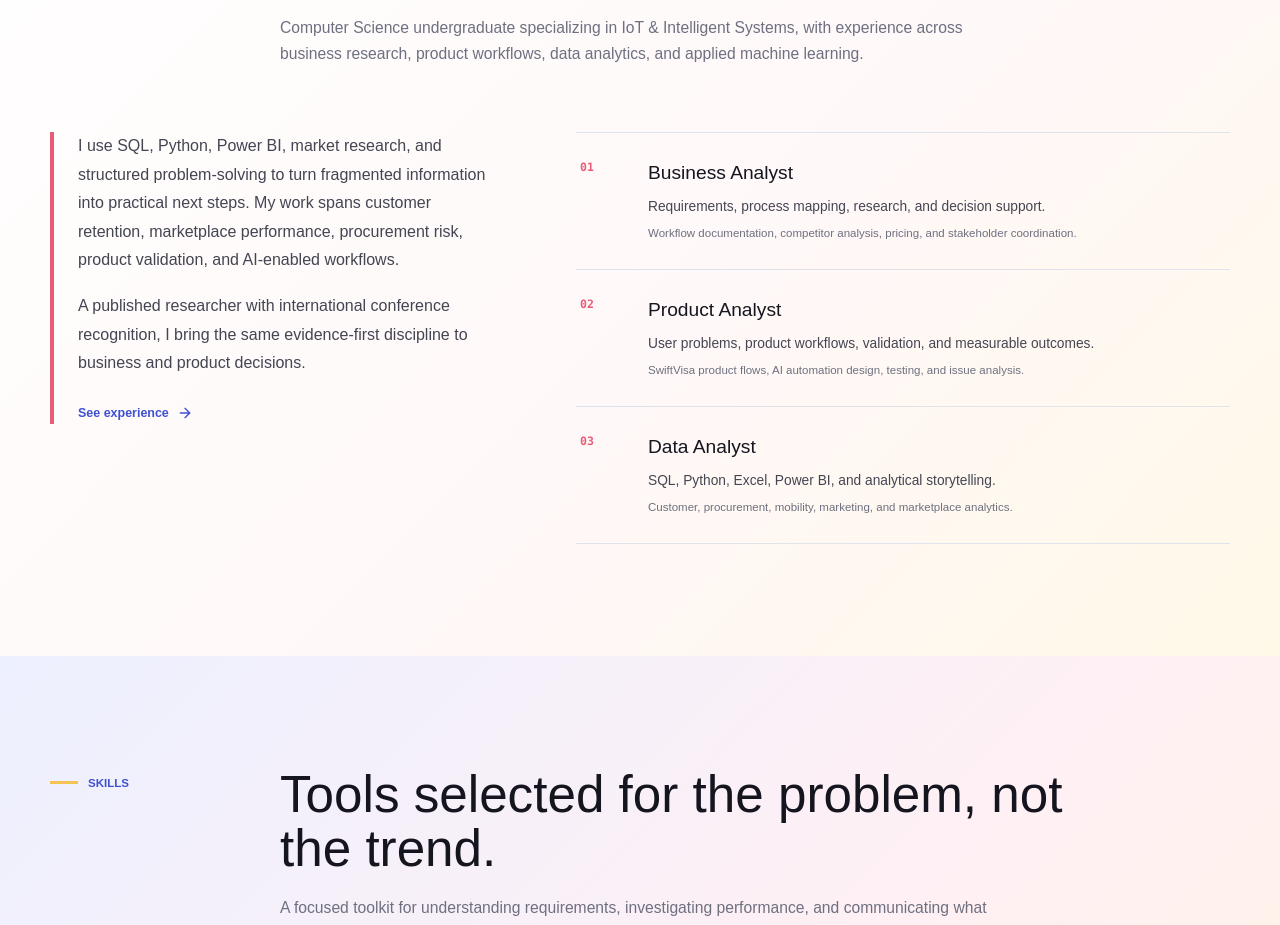
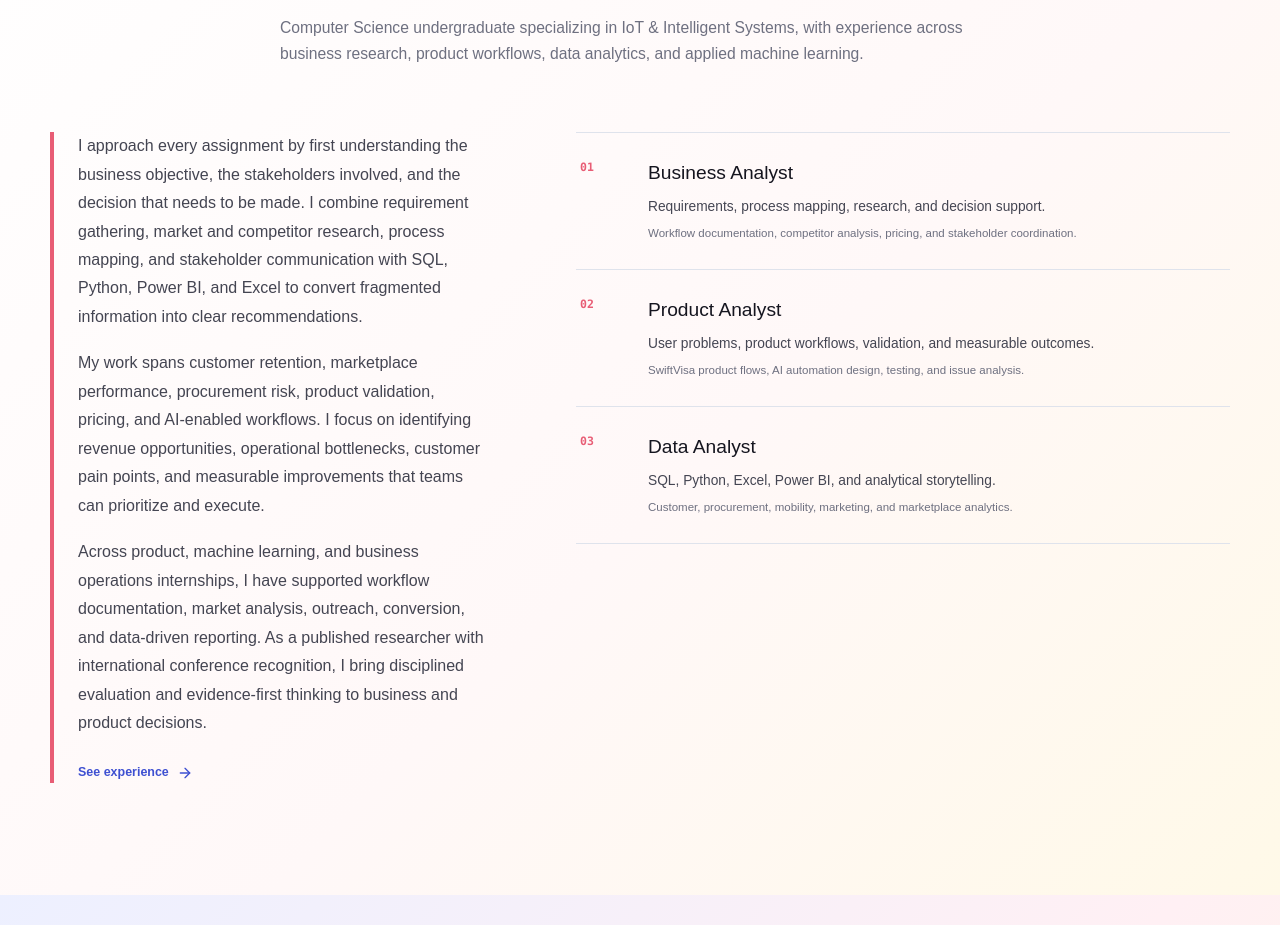
Before and after one commit to atharva1845/atharva-analyst-portfolio, a Next.js app: page / in a window 1280 px wide. Shown: the part 1024-1949 px from the top of the page. Built offline with nearby package versions, Linux system fonts and the light colour scheme.

Commit message:
content: strengthen business-oriented profile summary

```diff
--- a/src/components/portfolio.tsx
+++ b/src/components/portfolio.tsx
@@ -177,10 +177,13 @@ export default function Portfolio() {
           <Reveal>
             <div className={styles.aboutStatement}>
               <p>
-                I use SQL, Python, Power BI, market research, and structured problem-solving to turn fragmented information into practical next steps. My work spans customer retention, marketplace performance, procurement risk, product validation, and AI-enabled workflows.
+                I approach every assignment by first understanding the business objective, the stakeholders involved, and the decision that needs to be made. I combine requirement gathering, market and competitor research, process mapping, and stakeholder communication with SQL, Python, Power BI, and Excel to convert fragmented information into clear recommendations.
               </p>
               <p>
-                A published researcher with international conference recognition, I bring the same evidence-first discipline to business and product decisions.
+                My work spans customer retention, marketplace performance, procurement risk, product validation, pricing, and AI-enabled workflows. I focus on identifying revenue opportunities, operational bottlenecks, customer pain points, and measurable improvements that teams can prioritize and execute.
+              </p>
+              <p>
+                Across product, machine learning, and business operations internships, I have supported workflow documentation, market analysis, outreach, conversion, and data-driven reporting. As a published researcher with international conference recognition, I bring disciplined evaluation and evidence-first thinking to business and product decisions.
               </p>
               <a href="#experience">See experience <ArrowRight size={16} /></a>
             </div>
```
